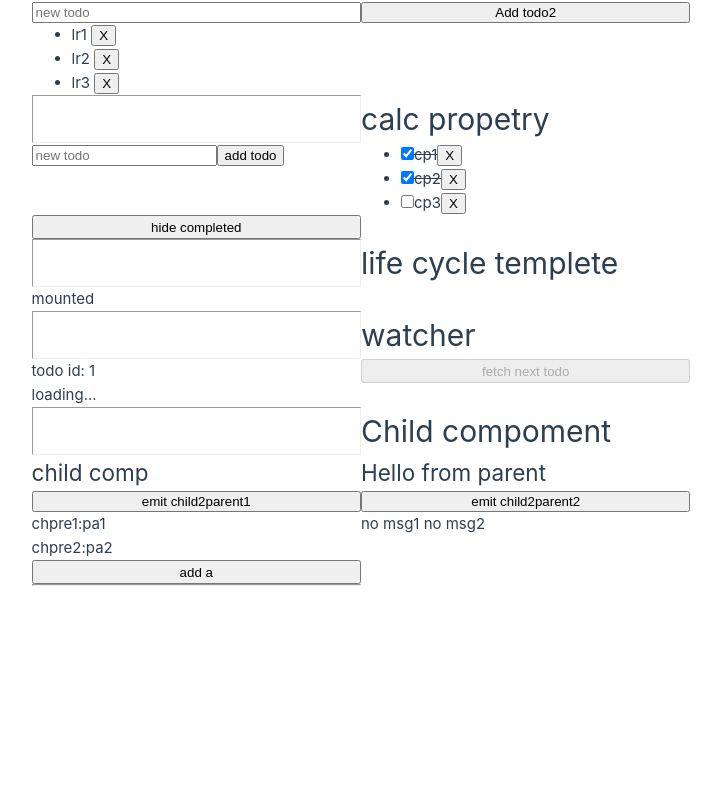
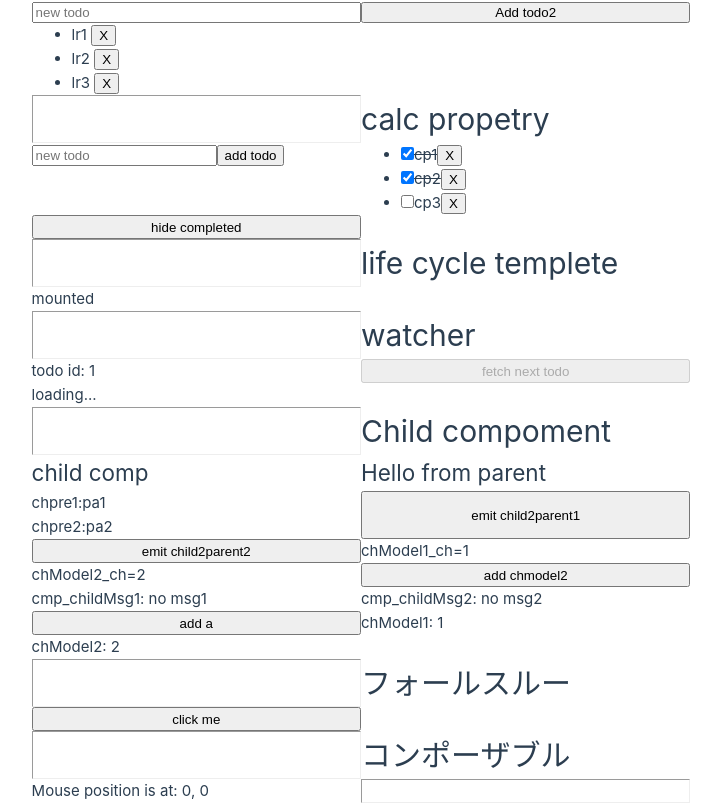
Before and after one commit to masashi2ueda/vue-test, a Vue app in the folder frontend/app/: page / in a window 1280 px wide. Shown: the part 253-1056 px from the top of the page, without its empty margins (279-1000 px from the left). Before the commit the page ends 839 px from the top, so only its background shows below. Built offline with nearby package versions, Linux system fonts and the light colour scheme; no server answers.

Commit message:
コンポーザブル

```diff
--- a/frontend/app/src/App.vue
+++ b/frontend/app/src/App.vue
@@ -112,8 +112,28 @@ watch(w_todoId, w_fetchData)
 ////////////////
 import ChildComp from './ChildComp.vue';
 const cmp_greeting = ref('Hello from parent')
-const childMsg1 = ref('no msg1')
-const childMsg2 = ref('no msg2')
+const cmp_childMsg1 = ref('no msg1')
+const cmp_childMsg2 = ref('no msg2')
+function cmp_Emit(val1, val2){
+  console.log(val1, val2)
+  cmp_childMsg2.value =val1 + val2
+}
+const chModel1 = ref(1);
+const chModel2 = ref(2);
+
+////////////////
+// フォールスルー
+////////////////
+import MyButton from "./MyButton.vue"
+function ft_onClick(){
+  console.log("フォールスルー")
+}
+
+////////////////
+// コンポーザブル
+////////////////
+import { useMouse } from './mouse.js'
+const {mouse_x, mouse_y  } = useMouse()
 
 </script>
 
@@ -215,16 +235,40 @@ const childMsg2 = ref('no msg2')
   child component
   -->
   <h1>Child compoment</h1>
-  <ChildComp :msg="cmp_greeting" @response1="(msg) => childMsg1=msg" @response2="(msg) => childMsg2=msg">
+  <ChildComp :msg="cmp_greeting"
+    @response1="(msg) => cmp_childMsg1=msg"
+    @response2="cmp_Emit"
+    v-model:chModel1="chModel1"
+    v-model:chModel2="chModel2"
+    >
     <template v-slot:slotname1>pa1</template>
     <template v-slot:slotname2>pa2</template>
   </ChildComp>
-  {{ childMsg1 }}
-  {{ childMsg2 }}
+  <p>cmp_childMsg1: {{ cmp_childMsg1 }}</p>
+  <p>cmp_childMsg2: {{ cmp_childMsg2 }}</p>
   <button @click="cmp_greeting+='_a'">add a</button>
+  <p>chModel1: {{ chModel1 }}</p>
+  <p>chModel2: {{ chModel2 }}</p>
   <br/>
   <hr/>
 
+  <!--
+  フォールスルー
+  -->
+  <h1>フォールスルー</h1>
+  <!-- mybuttonの中のclickに自動的に結び付けられる -->
+  <MyButton class="large" @click="ft_onClick"></MyButton>
+  <br/>
+  <hr/>
+
+  <!--
+  コンポーザブル
+  -->
+  <h1>コンポーザブル</h1>
+  <!-- mybuttonの中のclickに自動的に結び付けられる -->
+  Mouse position is at: {{ mouse_x }}, {{ mouse_y }}
+  <br/>
+  <hr/>
 </template>
 
 <style>
--- a/frontend/app/src/ChildComp.vue
+++ b/frontend/app/src/ChildComp.vue
@@ -1,26 +1,35 @@
 <script setup>
+// propertyの処理(子では変更できない)
 const props = defineProps({
     msg: String
 })
+
+// emitの宣言と実装
 const emit = defineEmits(['response1', 'response2'])
-
 function bt1(){
     emit('response1', 'res1')
 }
 function bt2(){
-    emit('response2', 'res2')
+    // function_name, arg1, arg2
+    emit('response2', 'res21', 'res22')
 }
+
+// modelの処理(propertyに近いが、子で変更されると親も変更される)
+const chModel1 = defineModel('chModel1')
+const chModel2 = defineModel('chModel2')
 
 </script>
 
 <template>
     <h2> child comp</h2>
     <h2>{{  msg || 'No props passed yet' }}</h2>
-    <button @click="bt1">emit child2parent1</button>
-    <button @click="bt2">emit child2parent2</button>
     <div class="mycom">
         <p>chpre1:<slot name="slotname1">ch1</slot></p>
         <p>chpre2:<slot name="slotname2">ch2</slot></p>
     </div>
-
+    <button @click="bt1">emit child2parent1</button>
+    <button @click="bt2">emit child2parent2</button>
+    <p>chModel1_ch={{  chModel1 }}</p>
+    <p>chModel2_ch={{  chModel2 }}</p>
+    <button @click="chModel2+=1">add chmodel2</button>
 </template>
--- /dev/null
+++ b/frontend/app/src/MyButton.vue
@@ -0,0 +1,3 @@
+<template>
+    <button>click me</button>
+</template>
--- /dev/null
+++ b/frontend/app/src/mouse.js
@@ -0,0 +1,23 @@
+// mouse.js
+import { ref, onMounted, onUnmounted } from 'vue'
+
+// 慣習として、コンポーザブル関数の名前は "use" で始めます
+export function useMouse() {
+  // コンポーザブルによってカプセル化および管理される状態
+  const mouse_x = ref(0)
+  const mouse_y = ref(0)
+
+  // コンポーザブルは管理している状態を時間の経過とともに更新できます。
+  function update(event) {
+    mouse_x.value = event.pageX
+    mouse_y.value = event.pageY
+  }
+
+  // コンポーザブルは所有コンポーネントのライフライクルにフックして
+  // 副作用のセットアップや破棄することもできます。
+  onMounted(() => window.addEventListener('mousemove', update))
+  onUnmounted(() => window.removeEventListener('mousemove', update))
+
+  // 管理された状態を戻り値として公開
+  return { mouse_x, mouse_y }
+}
```
